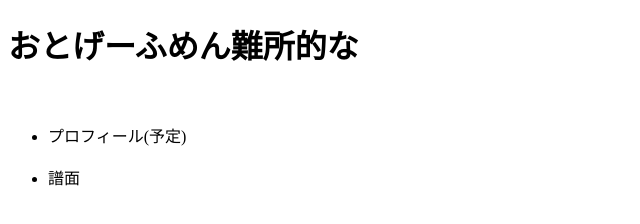
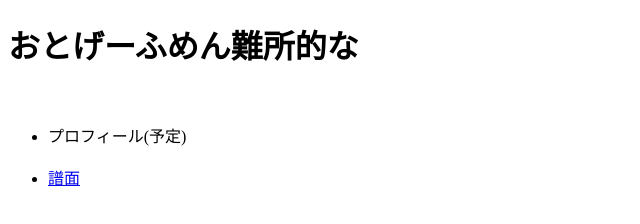
Before and after one commit to NMasaya/NMasaya.github.io, a plain HTML site: page index.html in a window 1280 px wide. Shown: the full height of the page, 0-640 px from the left. Drawn offline with Linux system fonts and the light colour scheme.

Commit message:
Update index.html

```diff
--- a/index.html
+++ b/index.html
@@ -13,7 +13,7 @@
         </li>
         <br>
         <li>
-            譜面<a href="music.html"></a>
+            <a href="music.html">譜面</a>
         </li>
         </li>
     </ul>
```
